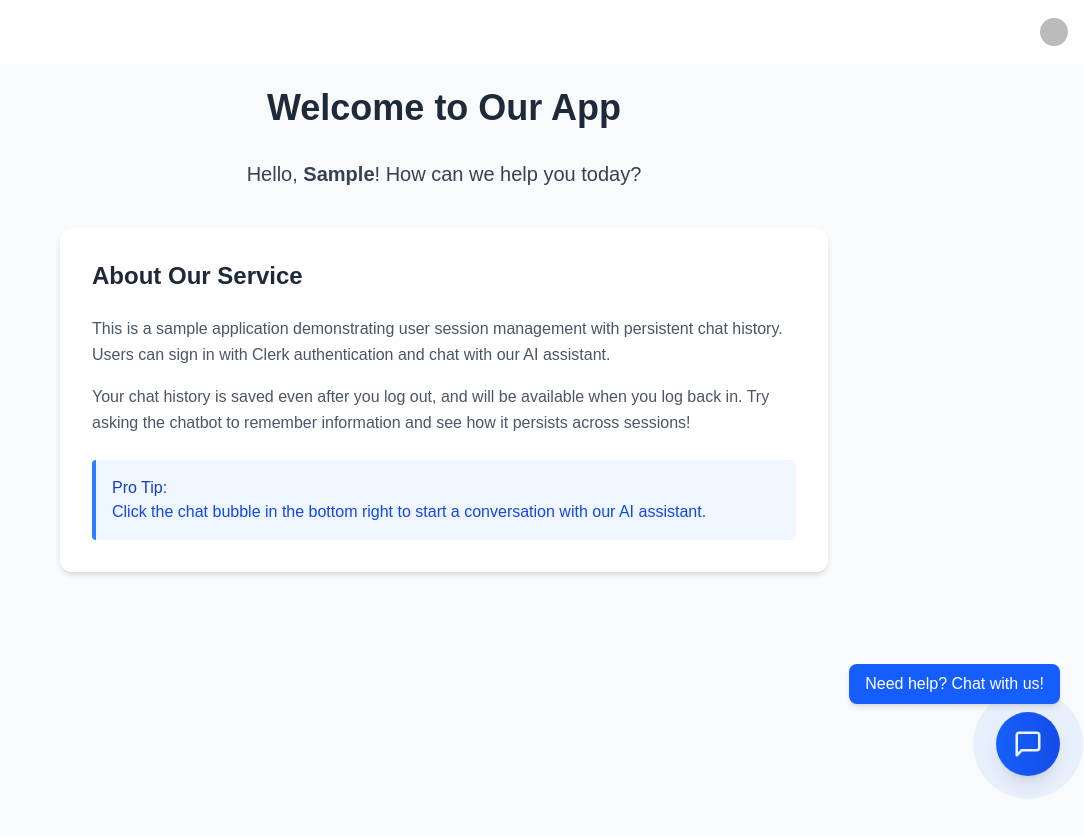
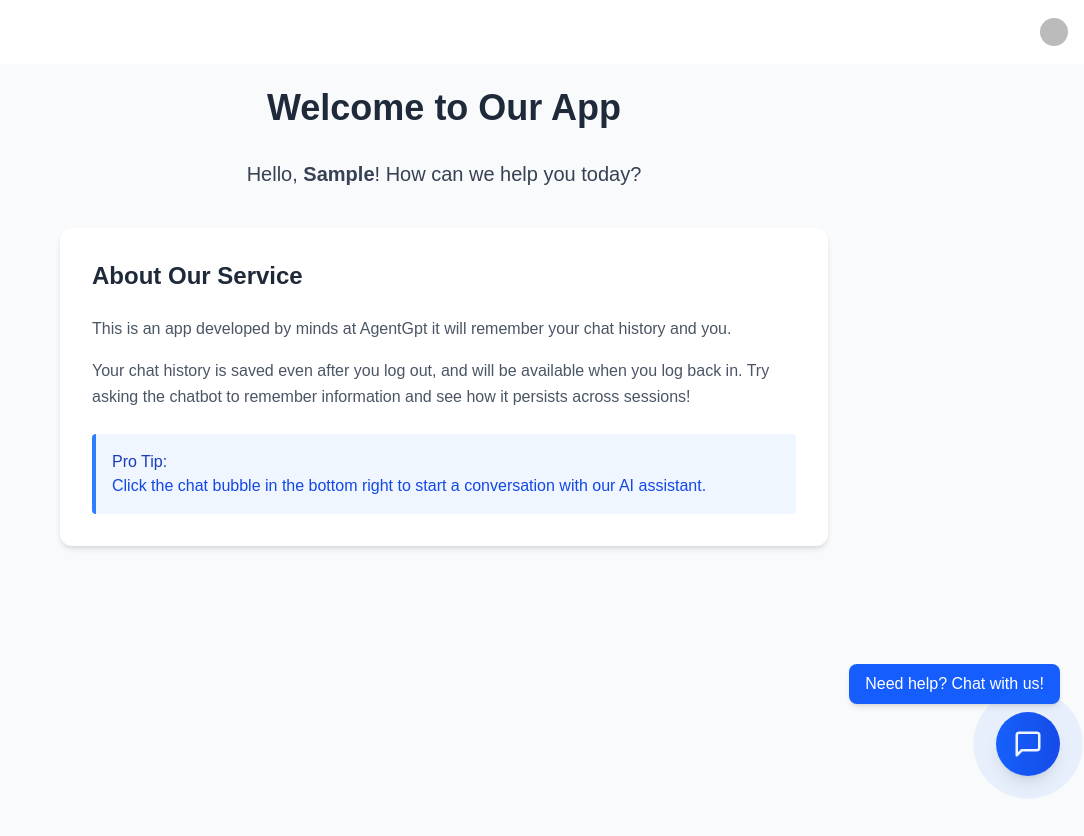
Before and after one commit to flatoutsolutions/Appointment-Setting-Chat-Bot-, a Next.js app: page / in a window 1280 px wide. Shown: the top 836 px of the page, without its empty margins (196-1280 px from the left). Built offline with nearby package versions, Linux system fonts and the light colour scheme; no server answers; sample sign-in values are in the browser's storage; some icons are missing.

Commit message:
Deployment with changes

```diff
--- a/src/app/components/ChatBubble.tsx
+++ b/src/app/components/ChatBubble.tsx
@@ -1,6 +1,6 @@
 "use client";
 
-import React, { useState, useRef, useEffect, useCallback } from "react";
+import React, { useState, useRef, useEffect } from "react";
 import { useAuth } from "@clerk/nextjs";
 import { Message } from "../lib/chatService";
 
@@ -17,8 +17,20 @@ export default function ChatBubble({ isOpen, onClose }: ChatBubbleProps) {
   const messagesEndRef = useRef<HTMLDivElement>(null);
   const { getToken } = useAuth();
 
-  // Use useCallback to memoize the fetchChatHistory function
-  const fetchChatHistory = useCallback(async () => {
+  // Load chat history
+  useEffect(() => {
+    if (isOpen) {
+      fetchChatHistory();
+    }
+  }, [isOpen]);
+
+  // Scroll to bottom of messages
+  useEffect(() => {
+    messagesEndRef.current?.scrollIntoView({ behavior: "smooth" });
+  }, [messages]);
+
+  // Fetch chat history from API
+  async function fetchChatHistory() {
     try {
       setError(null);
       const token = await getToken();
@@ -40,19 +52,7 @@ export default function ChatBubble({ isOpen, onClose }: ChatBubbleProps) {
       console.error("Error fetching chat history:", error);
       setError("Failed to load chat history. Please try again.");
     }
-  }, [getToken]);
-
-  // Load chat history
-  useEffect(() => {
-    if (isOpen) {
-      fetchChatHistory();
   }
-  }, [isOpen, fetchChatHistory]);
-
-  // Scroll to bottom of messages
-  useEffect(() => {
-    messagesEndRef.current?.scrollIntoView({ behavior: "smooth" });
-  }, [messages]);
 
   // Send message to API
   async function sendMessage(e: React.FormEvent) {
@@ -178,7 +178,7 @@ export default function ChatBubble({ isOpen, onClose }: ChatBubbleProps) {
         <div ref={messagesEndRef} />
       </div>
 
-      {/* Input form */}
+
 <form onSubmit={sendMessage} className="p-4 border-t border-gray-200 bg-white">
   <div className="flex">
     <input
--- a/src/app/components/ChatInterface.tsx
+++ b/src/app/components/ChatInterface.tsx
@@ -1,6 +1,6 @@
 "use client";
 
-import { useState } from "react";
+import { useState, useEffect } from "react";
 import { useUser, useAuth, SignInButton } from "@clerk/nextjs";
 import ChatBubble from "./ChatBubble";
 
@@ -65,9 +65,7 @@ export default function ChatInterface() {
         <div className="max-w-3xl mx-auto bg-white p-8 rounded-xl shadow-md">
           <h2 className="text-2xl font-semibold mb-6 text-gray-800">About Our Service</h2>
           <p className="mb-4 text-gray-600 leading-relaxed">
-            This is a sample application demonstrating user session management with
-            persistent chat history. Users can sign in with Clerk authentication
-            and chat with our AI assistant.
+            This is an app developed by minds at AgentGpt it will remember your chat history and you.
           </p>
           <p className="text-gray-600 leading-relaxed">
             Your chat history is saved even after you log out, and will be
```
Lines whose indentation alone changed are shown as unchanged.
